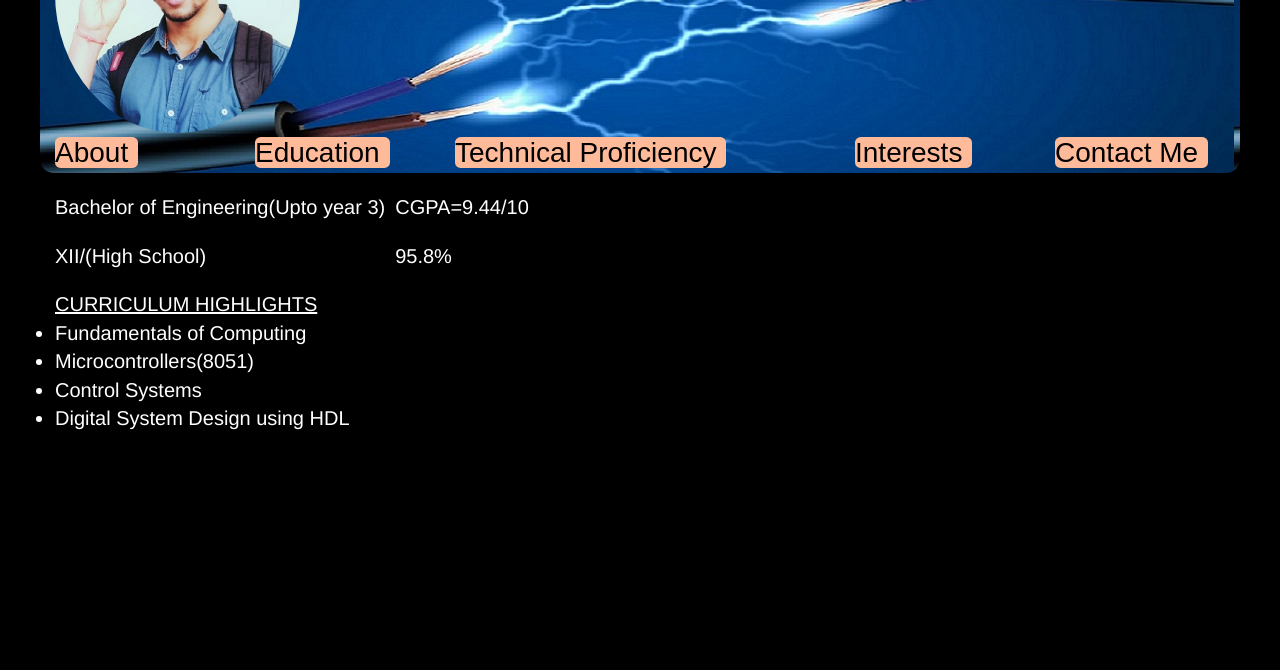
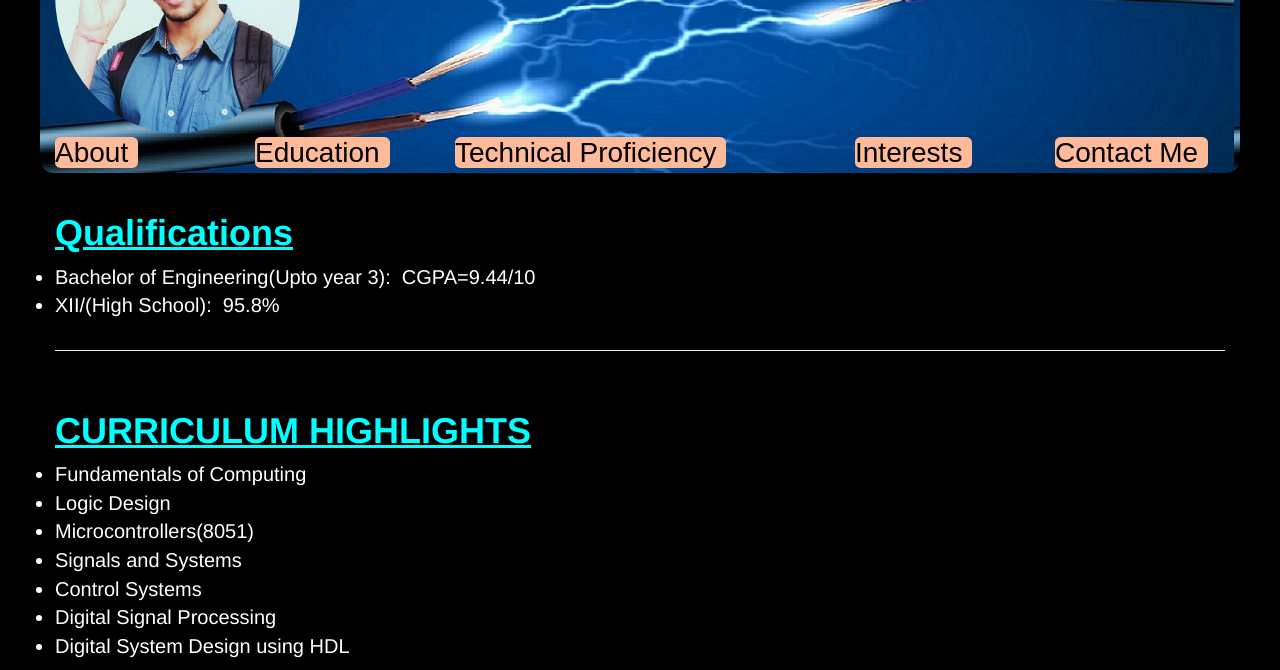
Before and after one commit to Copa6/Coursera, a plain HTML site: page Resume/education.html in a window 1280 px wide. Shown: the part 147-817 px from the top of the page. Drawn offline with Linux system fonts and the light colour scheme.

Commit message:
Content update 02/07/2016 22:06

```diff
--- a/Resume/css/style.css
+++ b/Resume/css/style.css
@@ -55,15 +55,23 @@ body {
 	height:280px;
 }
 
+h1, h3, h4{
+	font-weight: bold;
+
+}
+
 h1{
-	font-weight: bold;
 	color:cyan;
 }
 
 h3{
-	font-weight: bold;
 	color:#55ff22;
 }
+
+h2{
+	color:#ffaa00;
+}
+
 .mytext, td, ul{
 	padding-top: 20px;
 	font-size: 20px;
--- a/Resume/education.html
+++ b/Resume/education.html
@@ -34,20 +34,25 @@
 	<div class="row">
 
 		<div class="col-xs-8">
-			<table>
-				<tr><td>Bachelor of Engineering(Upto year 3)</td><td> CGPA=9.44/10</td></tr>
-				<tr><td>XII/(High School)</td><td>95.8%</td></tr>
-			</table>
+			<ul><h1><u>Qualifications</u></h1>
+				<li>Bachelor of Engineering(Upto year 3):&nbsp;&nbsp;CGPA=9.44/10</li>
+				<li>XII/(High School):&nbsp;&nbsp;95.8%</li>
+
 		</div>
 	</div>
+	<hr>
 
 	<div class="row">
 		<div class="col-xs-8">
-			<ul id="curri"> <u>CURRICULUM HIGHLIGHTS</u>
+			<ul id="curri"> <h1><u>CURRICULUM HIGHLIGHTS</u></h1>
 				<li>Fundamentals of Computing</li>
+				<li>Logic Design</li>
 				<li>Microcontrollers(8051)</li>
+				<li>Signals and Systems</li>
 				<li>Control Systems</li>
+				<li>Digital Signal Processing</li>
 				<li>Digital System Design using HDL</li>
+
 			</ul>
 		</div>
 	</div>
```
Also changed, not shown: Resume/contact.html (+1 -1 lines), Resume/index.html (+2 -2 lines), Resume/interests.html (+2 -2 lines).
